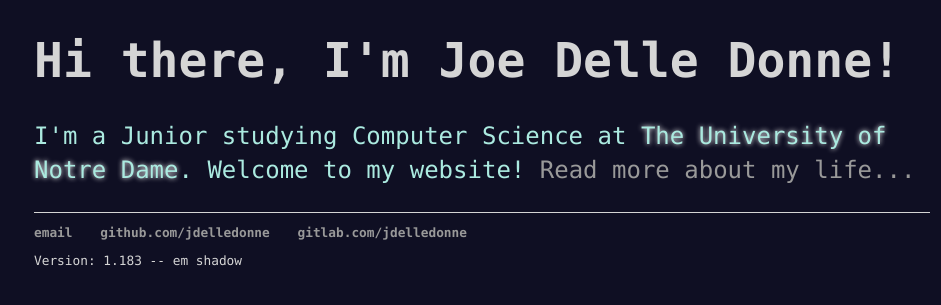
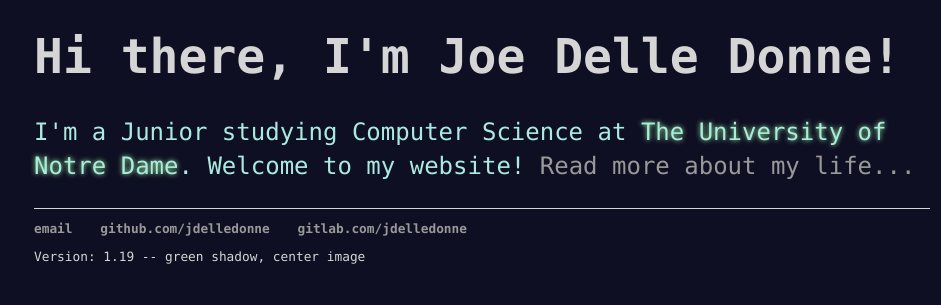
Before and after one commit to jdelledonne/jdelledonne.github.io, a Jekyll site: the page built from index.html, in a window 1280 px wide, cut to the strip 624-952 px from the top of the page. Shown: the top 305 px of the strip, without its empty margins (158-1099 px from the left). Built offline with Jekyll 4.4.1, drawn with Linux system fonts in a browser that asks for light colours.

Commit message:
green shadow, center image

```diff
--- a/_layouts/default.html
+++ b/_layouts/default.html
@@ -27,7 +27,7 @@
 					<li><a href="https://github.com/jdelledonne">github.com/jdelledonne</a></li>
 					<li><a href="https://gitlab.com/jdelledonne">gitlab.com/jdelledonne</a></li>
 				</ul>
-				Version: 1.183 -- em shadow
+				Version: 1.19 -- green shadow, center image
 			</footer>
 		</body>
 	</html>
--- a/css/main.css
+++ b/css/main.css
@@ -60,6 +60,12 @@ ul.posts li {
 }
 
 .glow {
-    text-shadow: 0 0 5px #ffffff;
+    text-shadow: 0 0 5px #9eff9f;
     font-style: normal;
 }
+
+img.center {
+    display: block;
+    margin-left: auto;
+    margin-right: auto;
+}
--- a/index.html
+++ b/index.html
@@ -4,7 +4,7 @@ title: Joe Delle Donne
 ---
 <div class="blurb">
 	<p> </p>
-	<img src="images/profile_pic.png" width="500" height="500">
+	<img src="images/profile_pic.png" width="500" height="500" class="center">
 	<h1>Hi there, I'm Joe Delle Donne!</h1>
 	<p>I'm a Junior studying Computer Science at <em class="glow">The University of Notre Dame</em>. Welcome to my website! <a href="/about">Read more about my life...</a></p>
 </div><!-- /.blurb -->
```
